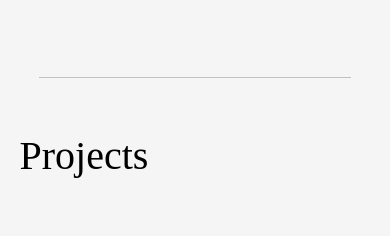
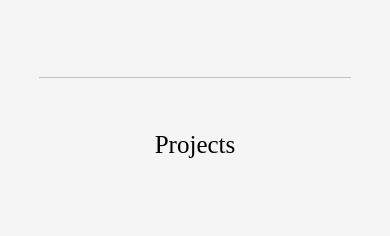
Before and after one commit to adisu-mulu/portfolio, a React (Create React App) app: page / in a window 390 px wide. Shown: the part 1764-2000 px from the top of the page. Built offline with nearby package versions, Linux system fonts and the light colour scheme.

Commit message:
modified the media screen max-width: 720 for home-projects

```diff
--- a/src/App.css
+++ b/src/App.css
@@ -198,14 +198,13 @@ margin-bottom: 10px;
 }
 .home-projects-heading {
   display: flex;
-  justify-content: left;
+  justify-content: center;
   font-size: 40px;
   font-weight: 300;
   font-family: "Times New Roman", Times, serif;
   padding-top: 0px;
   padding-bottom: 0px;
   color: black;
-  margin-left: 5%;
 }
 .home-publications{
   background-color: white;
@@ -309,6 +308,10 @@ margin-bottom: 10px;
   .blogs-list {
     font-size: 20px;
   }
+
+  .home-projects-heading{
+    font-size: 25px;
+  }
   .home-contact-heading {
     padding-top: 30px;
     font-size: 35px;
--- a/src/components/projects/projects.css
+++ b/src/components/projects/projects.css
@@ -71,7 +71,7 @@
   display: flex;
   justify-content: space-between;
 }
-@media screen and (max-width: 481px) {
+@media screen and (max-width: 720px) {
   .projects-section {
     display: flex;
     flex-direction: column;
@@ -104,7 +104,9 @@
     justify-content: space-between;
     height: 500px;
     margin-top: 0px;
+    width: 250px;
   }
+
 
 }
 @media screen and (max-width: 1024px){
```
